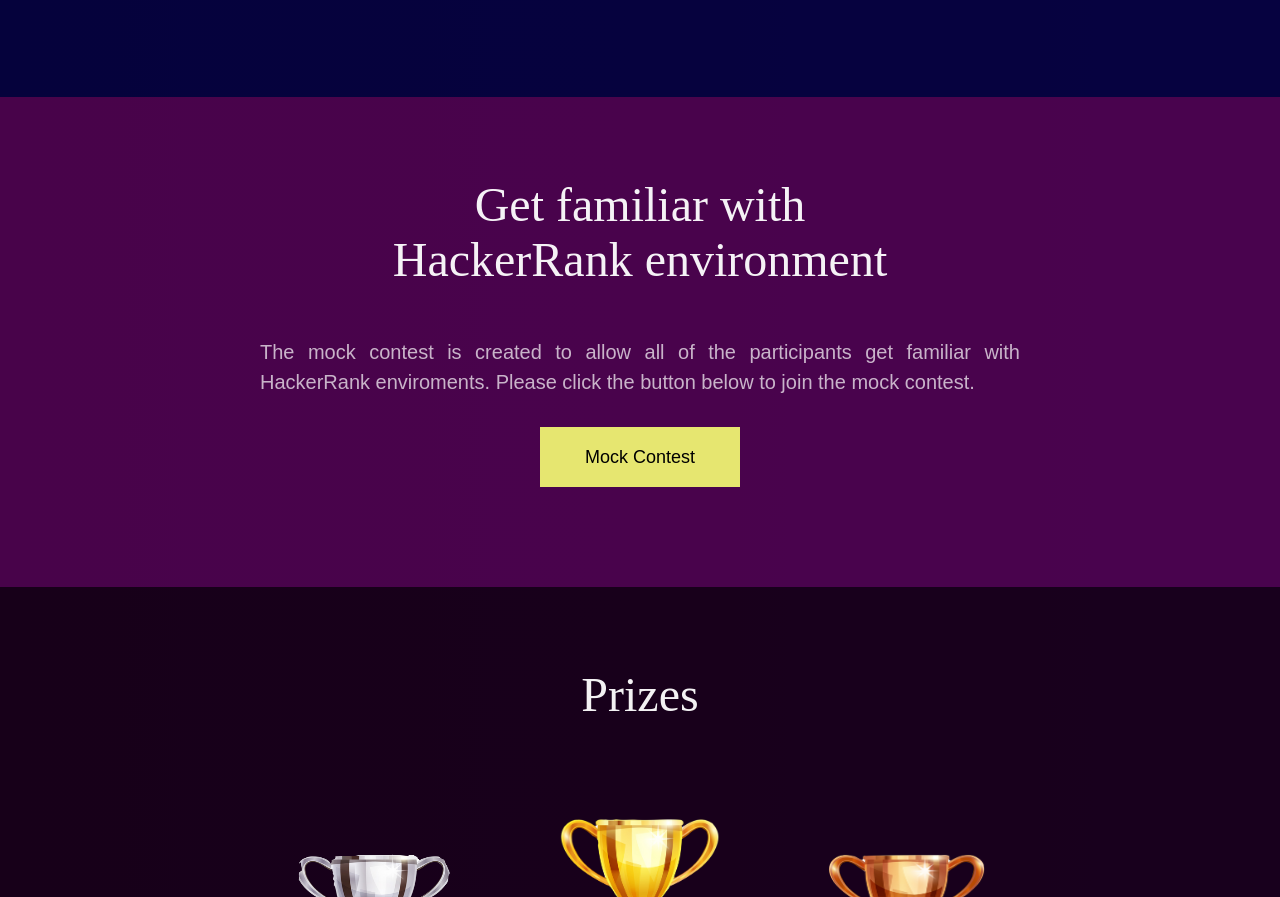
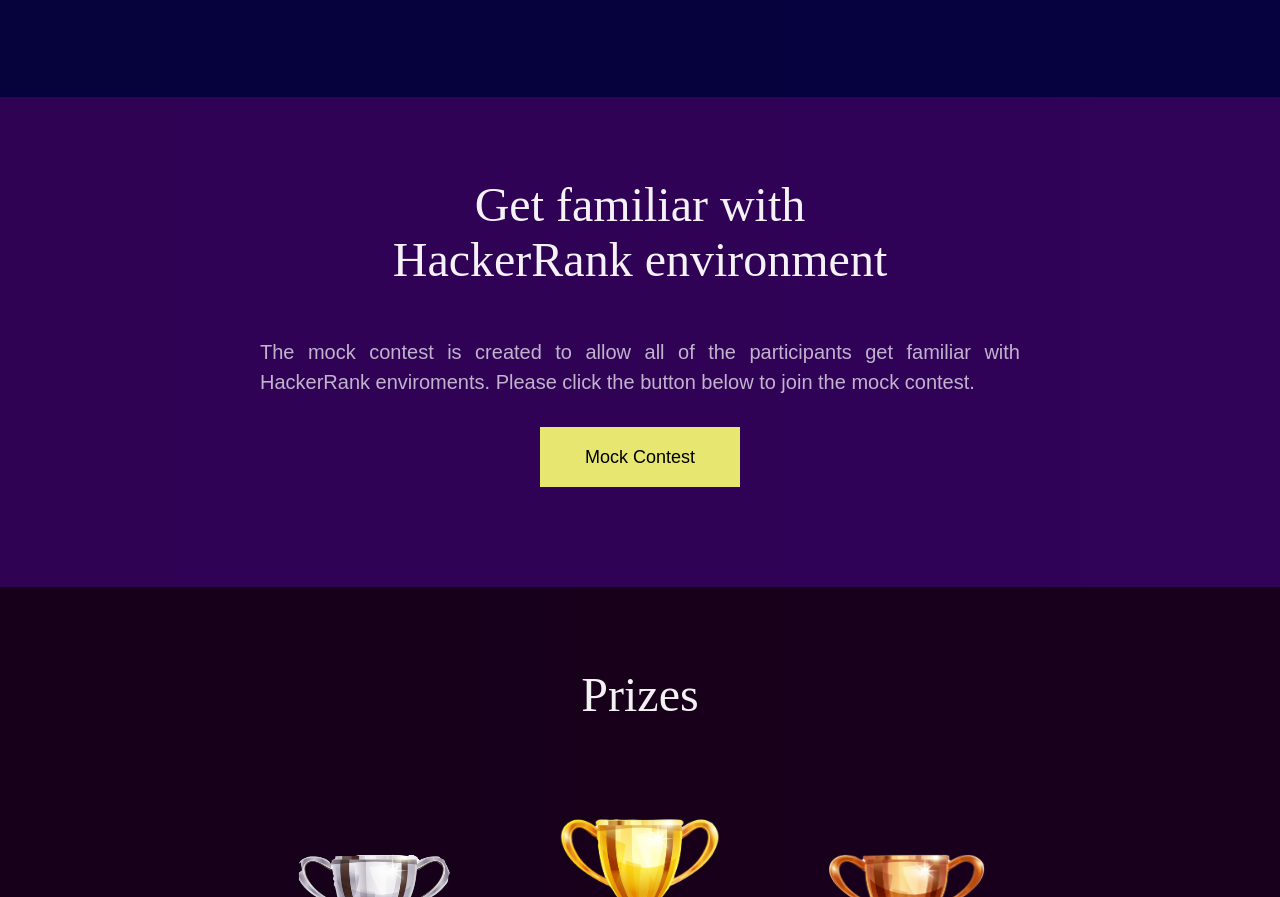
Before and after one commit to jiayulaw/nott-a-thon-lovelace, a plain HTML site: page index.html in a window 1280 px wide. Shown: the part 1512-2409 px from the top of the page. Drawn offline with Linux system fonts and the light colour scheme; a web font is replaced by a local one.

Commit message:
Add files via upload

```diff
--- a/style.css
+++ b/style.css
@@ -567,7 +567,7 @@
 	background-color: rgba(4, 3, 70, 0.8);
 }
 .container-intro {
-	background-color: rgba(88, 4, 88, 0.8);
+	background-color: rgba(57, 3, 100, 0.8);
 }
 .container-prize {
 	background-color: rgba(27, 1, 27, 0.8);
```
